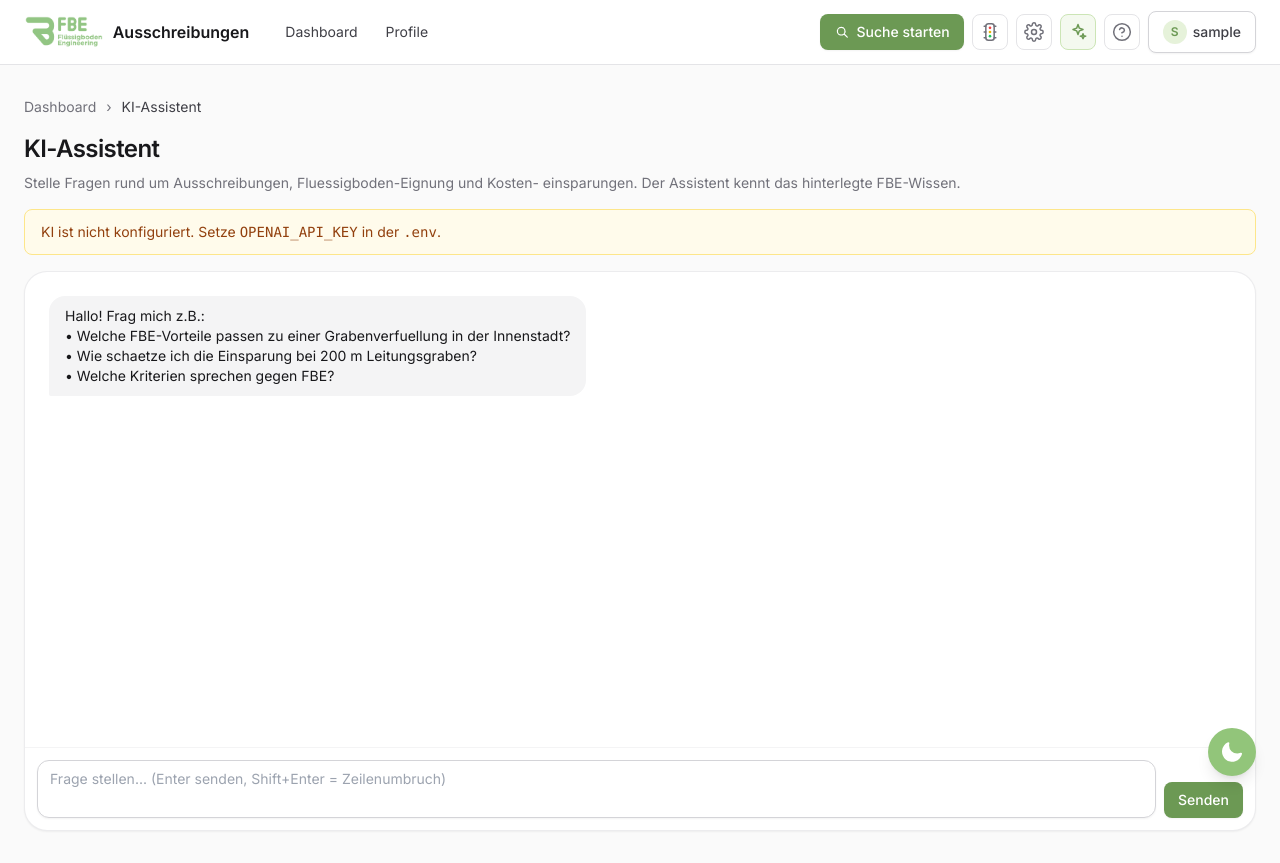
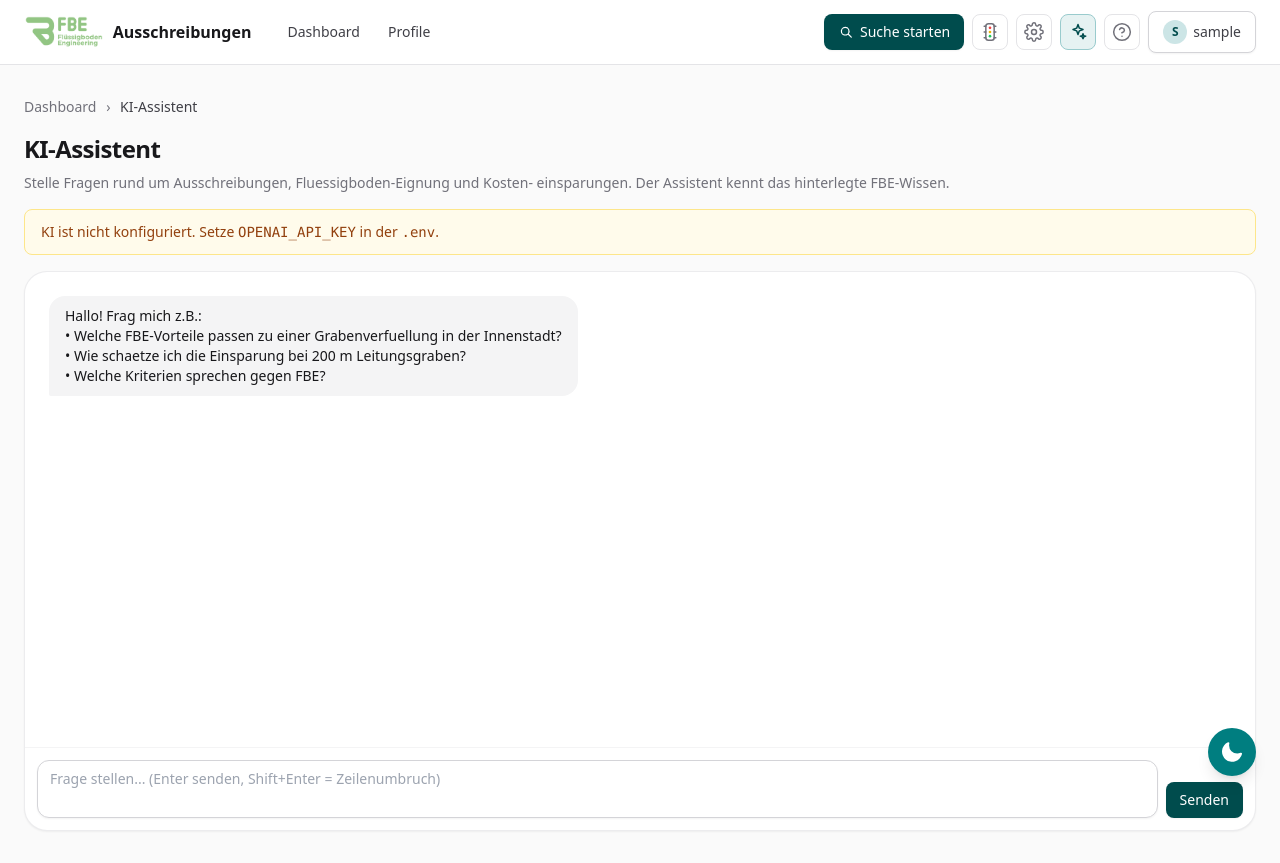
Before and after one commit to DauntlessGiantfromHugeSea/ausschreibungsplattform-fbe, a FastAPI app: page /assistant in a window 1280 px wide. Run offline with FastAPI, Linux system fonts and the light colour scheme; the visitor is signed in with stand-in values (Sample User, id 1); some libraries are stand-ins or nearby versions.

Commit message:
design: brand-palette aus Teilnahmemanagement (Teal/Tuerkis #007e80)
Komplette Uebernahme der Tailwind-Brand-Reihe aus dem zweiten
Repository, damit beide Plattformen visuell zusammenpassen:

- Brand 50-900 jetzt teal-basiert (Primaer #007e80 = rgb(0,126,128))
- fontFamily: ui-sans-serif/system-ui/Segoe UI/Roboto/Inter
  (System-Font-Stack wie im Teilnahmemanagement)
- Dark-Mode-Overrides der brand-Klassen entsprechend angepasst
- Hardcodierte Hex-Werte in Mail-Templates (notify.py) und im
  Tender-Mail-Compose (api.py) per sed ersetzt - alte FBE-Gruen-Reihe
  durch Teal-Aequivalente

```diff
--- a/backend/api.py
+++ b/backend/api.py
@@ -1405,14 +1405,14 @@ def admin_broadcast_post(
         '<img src="{}" alt="{}" style="height:36px;display:block;">'.format(
             _html.escape(logo_url), company_name)
         if logo_url else
-        '<div style="font-weight:700;color:#3f5a30;font-size:18px;">{}</div>'.format(company_name)
+        '<div style="font-weight:700;color:#00191a;font-size:18px;">{}</div>'.format(company_name)
     )
 
     footer_links = []
     if web:
-        footer_links.append('<a href="{0}" style="color:#7eb064;text-decoration:none;">{0}</a>'.format(_html.escape(web)))
+        footer_links.append('<a href="{0}" style="color:#006566;text-decoration:none;">{0}</a>'.format(_html.escape(web)))
     if contact_email:
-        footer_links.append('<a href="mailto:{0}" style="color:#7eb064;text-decoration:none;">{0}</a>'.format(_html.escape(contact_email)))
+        footer_links.append('<a href="mailto:{0}" style="color:#006566;text-decoration:none;">{0}</a>'.format(_html.escape(contact_email)))
     footer_sep = " &nbsp;·&nbsp; ".join(footer_links)
 
     body_html = (
@@ -1434,7 +1434,7 @@ def admin_broadcast_post(
             '</td></tr>'
             # Badge
             '<tr><td style="padding:24px 28px 0 28px;">'
-              '<span style="display:inline-block;padding:4px 10px;background:#eaf3df;color:#3f5a30;'
+              '<span style="display:inline-block;padding:4px 10px;background:#e6f2f2;color:#00191a;'
               'border-radius:999px;font-size:11px;font-weight:600;letter-spacing:0.3px;text-transform:uppercase;">'
               'Plattform-Update</span>'
             '</td></tr>'
--- a/backend/templates/base.html
+++ b/backend/templates/base.html
@@ -26,19 +26,23 @@
       darkMode: 'class',
       theme: {
         extend: {
-          fontFamily: { sans: ['Inter', 'system-ui', 'sans-serif'] },
+          fontFamily: {
+            sans: ['ui-sans-serif', 'system-ui', '-apple-system', 'Segoe UI', 'Roboto', 'Inter', 'sans-serif'],
+          },
           colors: {
+            // Brand-Palette uebernommen aus Teilnahmemanagement (Teal/Tuerkis).
+            // Primaerton 500 = rgb(0, 126, 128).
             brand: {
-              50:  '#f4f9ef',
-              100: '#e6f2da',
-              200: '#cce5b6',
-              300: '#b3d894',
-              400: '#a3cf85',
-              500: '#92c57a',
-              600: '#7eb064',
-              700: '#6c9954',
-              800: '#587f44',
-              900: '#3f5a30',
+              50:  '#e6f2f2',
+              100: '#cce5e6',
+              200: '#99cbcd',
+              300: '#66b1b3',
+              400: '#339798',
+              500: '#007e80',
+              600: '#006566',
+              700: '#004c4d',
+              800: '#003233',
+              900: '#00191a',
             },
             accent: { 500: '#e0a83a', 600: '#c8902a' },
           },
@@ -48,7 +52,7 @@
   </script>
   <style type="text/tailwindcss">
     @layer base {
-      body { font-family: 'Inter', system-ui, sans-serif; }
+      body { font-family: ui-sans-serif, system-ui, -apple-system, 'Segoe UI', Roboto, 'Inter', sans-serif; }
     }
     @layer components {
       .card { @apply bg-white dark:bg-zinc-800 rounded-[23px] border border-zinc-200/70 dark:border-zinc-700 shadow-sm dark:shadow-none; }
@@ -126,10 +130,11 @@
     .dark .text-sky-700, .dark .text-sky-800 { color: rgb(186 230 253) !important; }
     .dark .border-sky-200 { border-color: rgb(7 89 133) !important; }
 
-    .dark .bg-brand-50    { background-color: rgb(63 90 48 / 0.40) !important; }
-    .dark .bg-brand-100   { background-color: rgb(63 90 48 / 0.55) !important; }
-    .dark .text-brand-700, .dark .text-brand-800 { color: rgb(179 216 148) !important; }
-    .dark .border-brand-200 { border-color: rgb(88 127 68) !important; }
+    /* Dark-Mode-Overrides fuer die Teal-Brand-Reihe (rgb 0,126,128). */
+    .dark .bg-brand-50    { background-color: rgb(0 50 51 / 0.40) !important; }
+    .dark .bg-brand-100   { background-color: rgb(0 50 51 / 0.55) !important; }
+    .dark .text-brand-700, .dark .text-brand-800 { color: rgb(153 203 205) !important; }
+    .dark .border-brand-200 { border-color: rgb(0 76 77) !important; }
 
     /* Form-Inputs in den Templates verwenden .input - sicherstellen, dass sie
        im Dark Mode genau passen. */
```
Also changed, not shown: backend/notify.py (+4 -4 lines).
